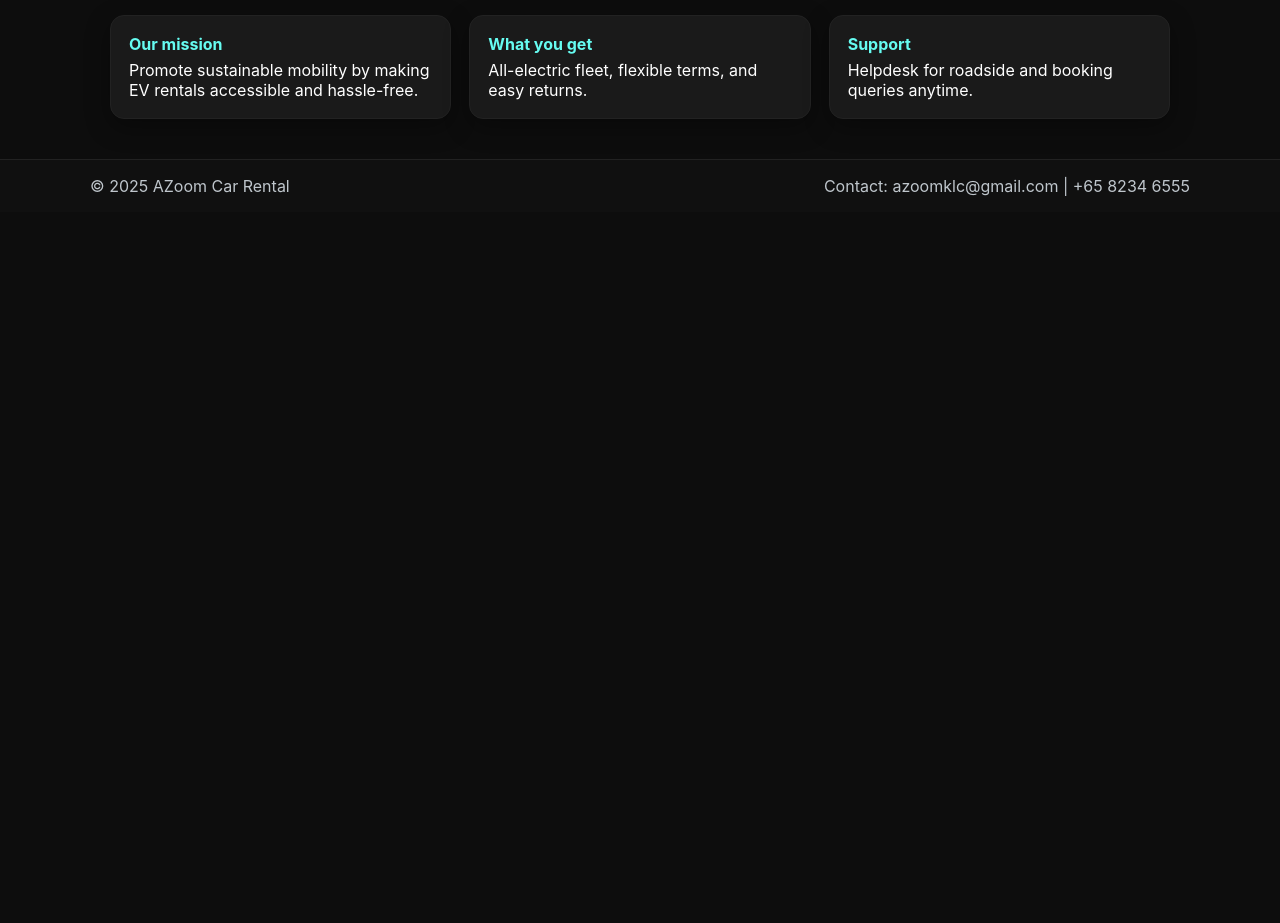
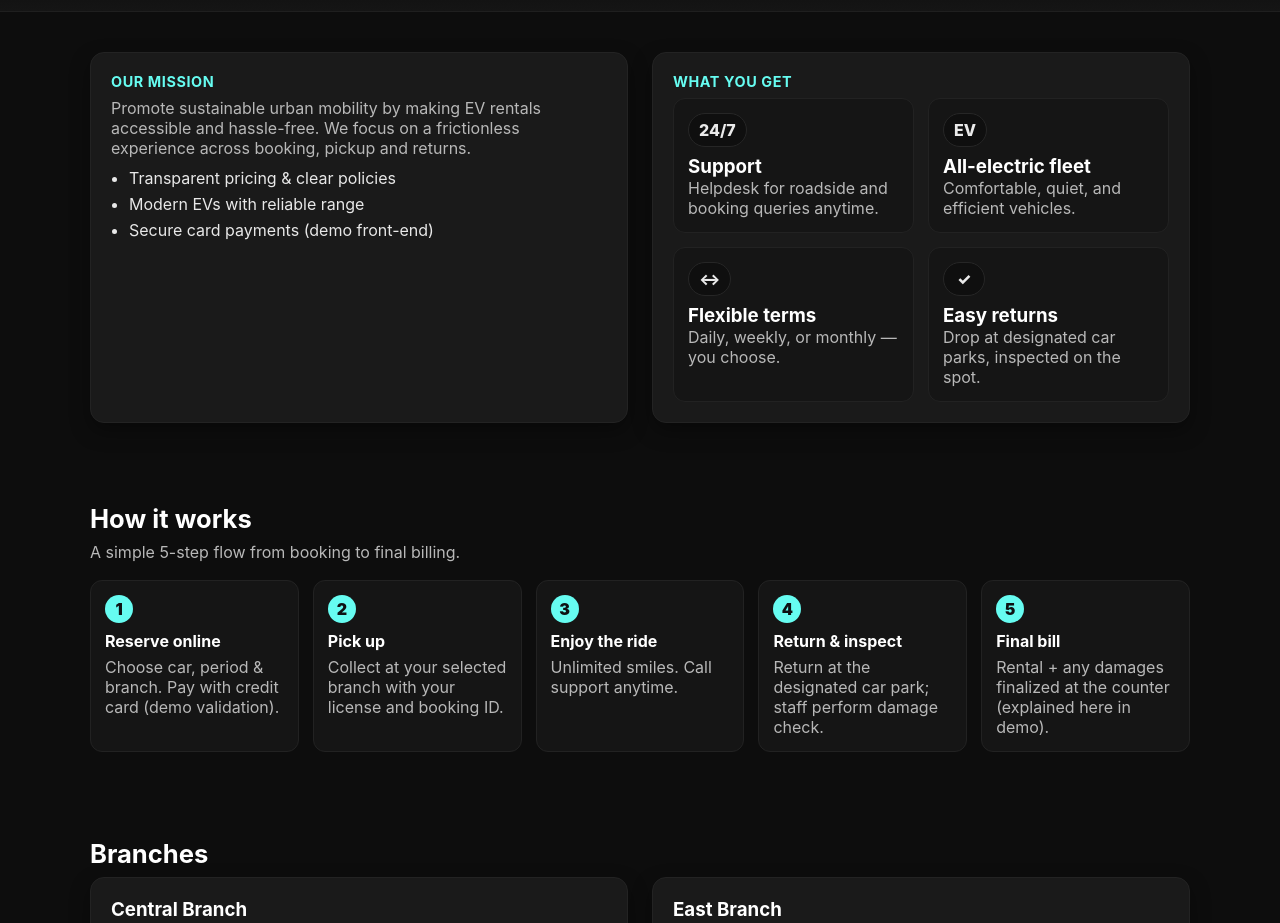
Before and after one commit to scarinari/azoom-car-assignment2, a plain HTML site: page about.html in a window 1280 px wide. Shown: the part 164-1087 px from the top of the page. Before the commit the page ends 800 px from the top, so only its background shows below. Drawn offline with Linux system fonts and the light colour scheme.

Commit message:
Add files via upload

```diff
--- a/about.html
+++ b/about.html
@@ -16,20 +16,112 @@
         <a href="about.html" class="nav-link active">Why Choose Us</a>
         <a href="booking.html" class="nav-link">Booking</a>
       </nav>
+      <!-- Right-side auth box (script.js will render Login or Reserve+Logout) -->
       <div data-auth></div>
     </div>
   </header>
 
+
   <main>
-    <section class="section">
-      <div class="container">
-        <h1 class="section-title">Why AZoom?</h1>
-        <p class="section-sub">We make electric mobility simple — clear pricing, easy booking, and convenient pickup & returns.</p>
-        <div class="grid grid-3">
-          <div class="feature"><h4>Our mission</h4><p>Promote sustainable mobility by making EV rentals accessible and hassle-free.</p></div>
-          <div class="feature"><h4>What you get</h4><p>All-electric fleet, flexible terms, and easy returns.</p></div>
-          <div class="feature"><h4>Support</h4><p>Helpdesk for roadside and booking queries anytime.</p></div>
+    <!-- Slim hero -->
+    <section class="subhero">
+      <div class="container subhero-inner">
+        <div>
+          <h1>Why AZoom?</h1>
+          <p>We make electric mobility simple — clear pricing, easy booking, and convenient pickup & returns.</p>
         </div>
+      </div>
+    </section>
+
+    <section class="container section">
+      <!-- Two-card layout: Mission + What you get -->
+      <div class="grid grid-2 gap-24">
+        <article class="panel">
+          <h2 class="eyebrow">Our mission</h2>
+          <p class="muted">Promote sustainable urban mobility by making EV rentals accessible and hassle-free. We focus on a frictionless experience across booking, pickup and returns.</p>
+          <ul class="checklist">
+            <li>Transparent pricing & clear policies</li>
+            <li>Modern EVs with reliable range</li>
+            <li>Secure card payments (demo front-end)</li>
+          </ul>
+        </article>
+
+        <article class="panel">
+          <h2 class="eyebrow">What you get</h2>
+          <div class="perk-grid">
+            <div class="perk">
+              <div class="perk-badge">24/7</div>
+              <h3>Support</h3>
+              <p class="muted">Helpdesk for roadside and booking queries anytime.</p>
+            </div>
+            <div class="perk">
+              <div class="perk-badge">EV</div>
+              <h3>All-electric fleet</h3>
+              <p class="muted">Comfortable, quiet, and efficient vehicles.</p>
+            </div>
+            <div class="perk">
+              <div class="perk-badge">↔︎</div>
+              <h3>Flexible terms</h3>
+              <p class="muted">Daily, weekly, or monthly — you choose.</p>
+            </div>
+            <div class="perk">
+              <div class="perk-badge">✓</div>
+              <h3>Easy returns</h3>
+              <p class="muted">Drop at designated car parks, inspected on the spot.</p>
+            </div>
+          </div>
+        </article>
+      </div>
+    </section>
+
+    <!-- Visual service flow -->
+    <section class="container section">
+      <h2 class="section-title">How it works</h2>
+      <p class="section-sub muted">A simple 5-step flow from booking to final billing.</p>
+
+      <ol class="flow">
+        <li class="flow-step">
+          <span class="flow-dot">1</span>
+          <h4>Reserve online</h4>
+          <p class="muted">Choose car, period & branch. Pay with credit card (demo validation).</p>
+        </li>
+        <li class="flow-step">
+          <span class="flow-dot">2</span>
+          <h4>Pick up</h4>
+          <p class="muted">Collect at your selected branch with your license and booking ID.</p>
+        </li>
+        <li class="flow-step">
+          <span class="flow-dot">3</span>
+          <h4>Enjoy the ride</h4>
+          <p class="muted">Unlimited smiles. Call support anytime.</p>
+        </li>
+        <li class="flow-step">
+          <span class="flow-dot">4</span>
+          <h4>Return & inspect</h4>
+          <p class="muted">Return at the designated car park; staff perform damage check.</p>
+        </li>
+        <li class="flow-step">
+          <span class="flow-dot">5</span>
+          <h4>Final bill</h4>
+          <p class="muted">Rental + any damages finalized at the counter (explained here in demo).</p>
+        </li>
+      </ol>
+    </section>
+
+    <!-- Branches -->
+    <section class="container section">
+      <h2 class="section-title">Branches</h2>
+      <div class="grid grid-2 gap-24">
+        <article class="panel branch">
+          <h3>Central Branch</h3>
+          <p class="muted">10 Orchard Rd — Multi-storey car park, Level 3</p>
+          <a class="btn-small" href="booking.html">Book pick-up here</a>
+        </article>
+        <article class="panel branch">
+          <h3>East Branch</h3>
+          <p class="muted">45 East Ave — Designated EV bays, Basement 1</p>
+          <a class="btn-small" href="booking.html">Book pick-up here</a>
+        </article>
       </div>
     </section>
   </main>
```
